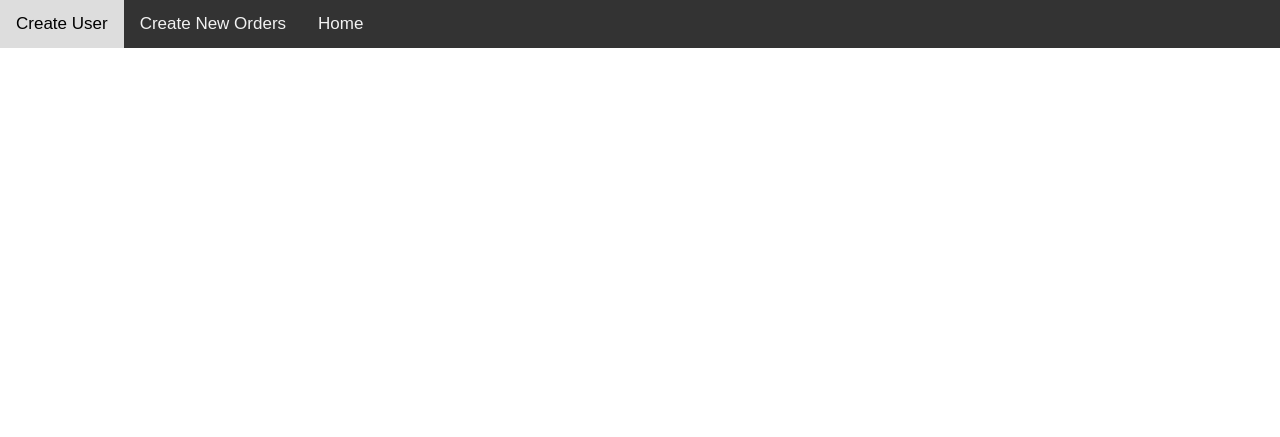
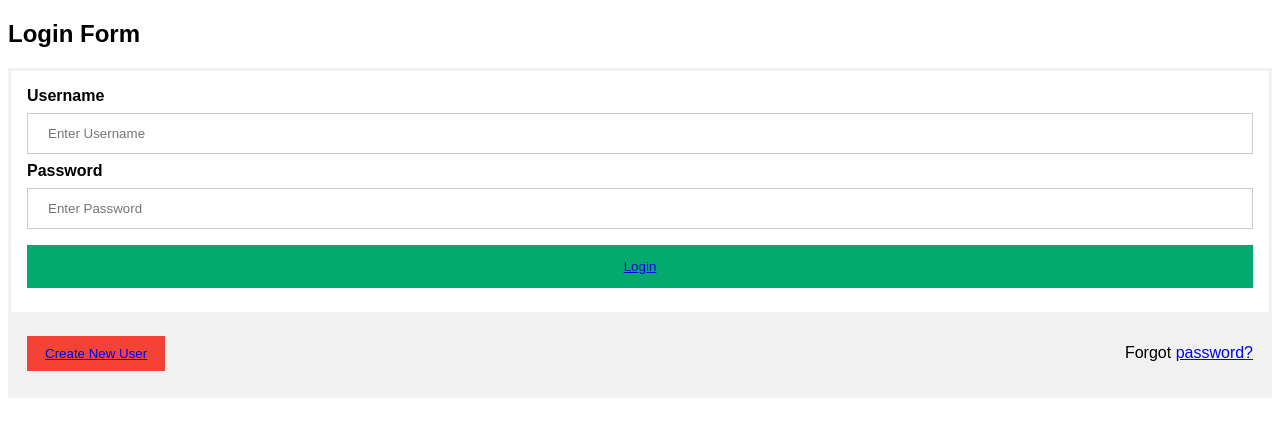
Before and after one commit to linhden2000/Databases-Project, a PHP site: page / in a window 1280 px wide. Shown: the top 437 px of the page. Run offline with PHP 8.4, Linux system fonts and the light colour scheme.

Commit message:
Adding Login and front end

```diff
--- a/CreateUser.php
+++ b/CreateUser.php
@@ -86,6 +86,9 @@
 	$user_id = $_POST['name'];
 	$email = $_POST['email'];
 	$pass = $_POST['password'];
+  $phonenum = $_POST['phonenum'];
+  $creditcard = $_POST['creditcard'];
+  $address = $_POST['address'];
         if($user_id == '') error("The user left the text field empty");
         else{
             /* Check connection*/
@@ -94,7 +97,7 @@
                 exit();
             }else{
                     // Insert username into Users table
-                    $sql = "INSERT INTO USERS (NAME, EMAIL, PASSWORD) VALUES ('$user_id', '$email', '$pass');";
+                    $sql = "INSERT INTO USERS (NAME, EMAIL, PASSWORD, PHONENUM, CREDITCARD, ADDRESS) VALUES ('$user_id', '$email', '$pass', '$phonenum', '$creditcard', '$address');";
     if ($mysqli->query($sql) === TRUE)
     {
       echo "<p>User created successfully</p>";
--- a/home.html
+++ b/home.html
@@ -38,8 +38,10 @@
 <body>
     <div class="topnav">
         <a href="index.html">Index</a>
-         <a href="ViewUsers.php">View Users</a>
-        <a href="Dashboard.html">Dashboard</a>
+        <a href="ViewUsers.php">View Users</a>
+        <a href="ViewShipment.html">View Shipments</a>
+        <a href="ViewProduct.html">View Products</a>
+        <a href="Dashboard.php">Dashboard</a>
         <a href="DeletePost.html">Delete Post</a>
     </div>
 
--- a/index.html
+++ b/index.html
@@ -1,4 +1,4 @@
-<!DOCTYPE html>
+<!-- <!DOCTYPE html>
 <html lang="en">
 <head>
     <meta charset="UTF-8">
@@ -42,4 +42,86 @@
         <a href="home.html">Home</a>
     </div>
 </body>
+</html> -->
+
+<!DOCTYPE html>
+<html>
+<head>
+<meta name="viewport" content="width=device-width, initial-scale=1">
+<style>
+body {font-family: Arial, Helvetica, sans-serif;}
+form {border: 3px solid #f1f1f1;}
+
+input[type=text], input[type=password] {
+  width: 100%;
+  padding: 12px 20px;
+  margin: 8px 0;
+  display: inline-block;
+  border: 1px solid #ccc;
+  box-sizing: border-box;
+}
+
+button {
+  background-color: #04AA6D;
+  color: white;
+  padding: 14px 20px;
+  margin: 8px 0;
+  border: none;
+  cursor: pointer;
+  width: 100%;
+}
+
+button:hover {
+  opacity: 0.8;
+}
+
+.cancelbtn {
+  width: auto;
+  padding: 10px 18px;
+  background-color: #f44336;
+}
+
+.container {
+  padding: 16px;
+}
+
+span.psw {
+  float: right;
+  padding-top: 16px;
+}
+
+/* Change styles for span and cancel button on extra small screens */
+@media screen and (max-width: 300px) {
+  span.psw {
+     display: block;
+     float: none;
+  }
+  .cancelbtn {
+     width: 100%;
+  }
+}
+</style>
+</head>
+<body>
+
+<h2>Login Form</h2>
+
+<form action="/action_page.php" method="post">
+  <div class="container">
+    <label for="uname"><b>Username</b></label>
+    <input type="text" placeholder="Enter Username">
+
+    <label for="psw"><b>Password</b></label>
+    <input type="password" placeholder="Enter Password">
+
+    <button type="button"><a href="Dashboard.php">Login</a></button>
+  </div>
+
+  <div class="container" style="background-color:#f1f1f1">
+    <button type="button" class="cancelbtn"><a href="CreateUser.html">Create New User</a></button>
+    <span class="psw">Forgot <a href="#">password?</a></span>
+  </div>
+</form>
+
+</body>
 </html>
```
Also changed, not shown: CreateUser.html (+12 -0 lines), Dashboard.html (+5 -5 lines), Dashboard.php (+47 -14 lines), ViewUsers.php (+6 -3 lines).
